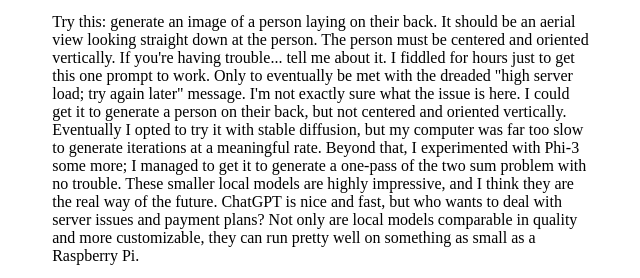
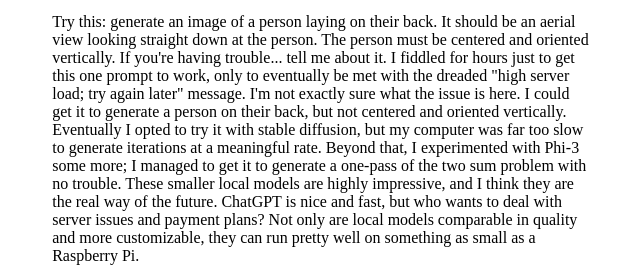
Before and after one commit to tarynsettle/tarynsettle.github.io, a plain HTML site: page index.html in a window 1280 px wide. Shown: the part 402-680 px from the top of the page, 319-959 px from the left. Drawn offline with Linux system fonts and the light colour scheme.

Commit message:
Update index.html
grammar in latest article

```diff
--- a/index.html
+++ b/index.html
@@ -62,7 +62,7 @@
 
             <p>I finally caved and got a GPT Plus subscription to toy with the new GPT-4o. Perhaps it's due to server load, but I walked away unimpressed. It seems a bit faster, but image generation did not seem improved at all. In fact, it seemed even less cooperative, though that could just be a figment of my imagination.</p>
 
-            <p>Try this: generate an image of a person laying on their back. It should be an aerial view looking straight down at the person. The person must be centered and oriented vertically. If you're having trouble... tell me about it. I fiddled for hours just to get this one prompt to work. Only to eventually be met with the dreaded "high server load; try again later" message. I'm not exactly sure what the issue is here. I could get it to generate a person on their back, but not centered and oriented vertically. Eventually I opted to try it with stable diffusion, but my computer was far too slow to generate iterations at a meaningful rate. Beyond that, I experimented with Phi-3 some more; I managed to get it to generate a one-pass of the two sum problem with no trouble. These smaller local models are highly impressive, and I think they are the real way of the future. ChatGPT is nice and fast, but who wants to deal with server issues and payment plans? Not only are local models comparable in quality and more customizable, they can run pretty well on something as small as a Raspberry Pi.</p>
+            <p>Try this: generate an image of a person laying on their back. It should be an aerial view looking straight down at the person. The person must be centered and oriented vertically. If you're having trouble... tell me about it. I fiddled for hours just to get this one prompt to work, only to eventually be met with the dreaded "high server load; try again later" message. I'm not exactly sure what the issue is here. I could get it to generate a person on their back, but not centered and oriented vertically. Eventually I opted to try it with stable diffusion, but my computer was far too slow to generate iterations at a meaningful rate. Beyond that, I experimented with Phi-3 some more; I managed to get it to generate a one-pass of the two sum problem with no trouble. These smaller local models are highly impressive, and I think they are the real way of the future. ChatGPT is nice and fast, but who wants to deal with server issues and payment plans? Not only are local models comparable in quality and more customizable, they can run pretty well on something as small as a Raspberry Pi.</p>
 
             <p>Right now I'm reading three books: <i>Calculus Made Easy</i> by Silvanus P. Thompson, <i>Fundamental Algorithms</i> by Donald Knuth (the first part in the series <i>The Art of Computer Programming</i>, which I recently found in like-new condition for a very low price at the local used bookstore) and <i>Ringworld</i> by Larry Niven. In terms of audiobooks, I've been listening to <i>The Maniac</i> by Benjamín Labatut. The calculus book is a classic. It's 114 years old, and was only recently updated. I've seen it recommended for new calculus students many times. <i>The Art of Computer Programming</i> and <i>Ringworld</i> are of course classics in their own right, considered seminal works in their respective genres. I'm hoping to finish them all before summer is over. If all goes well, hopefully I can cram in <i>Structure and Interpretation of Computer Programs</i> by Abelson and Sussman as well. I got the school library to agree to purchase it. Common Lisp was the first programming language I learned in-depth (don't ask why), and it's another member of the canon works in programming, so I've been looking forward to giving it a good read-through.</p>
 
```
